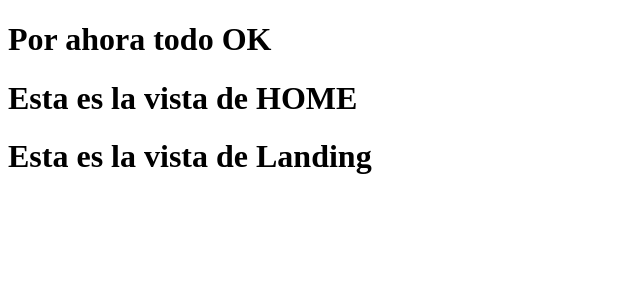
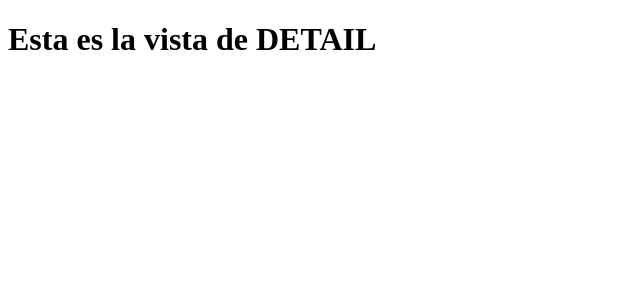
Before and after one commit to CristianSombra/PI-countries, a React (Vite) app in the folder client/: page /Detail in a window 1280 px wide. Shown: the top 300 px of the page, without its empty margins (0-640 px from the left). Built offline with nearby package versions, Linux system fonts and the light colour scheme.

Commit message:
Modificaciones funcionando

```diff
--- a/client/src/App.jsx
+++ b/client/src/App.jsx
@@ -1,18 +1,20 @@
 // import { useState } from 'react'
+import { Routes, Route } from 'react-router-dom';
 import Home from "./views/home/home";
 import Landing from "./views/landing/landing";
+import Detail from "./views/detail/detail";
+import Form from "./views/form/form";
 
 function App() {
   return (
-      <div className="App">
-        <h1>Por ahora todo OK</h1>
-
-        <Home />
-
-        <Landing />
-
-      </div>
-
+    <div className="APP">
+      <Routes>
+        <Route path="/" element={<Landing />} />
+        <Route path="/Home" element={<Home />} />
+        <Route path="/Detail" element={<Detail />} />
+        <Route path="/Form" element={<Form />} />
+      </Routes>
+    </div>
   );
 }
 
--- a/client/src/main.jsx
+++ b/client/src/main.jsx
@@ -1,10 +1,13 @@
 import React from 'react'
 import ReactDOM from 'react-dom/client'
 import App from './App.jsx'
+import { BrowserRouter } from "react-router-dom";
 
 
 
 const root = ReactDOM.createRoot(document.getElementById('root'));
 root.render(
-    <App />
+    <BrowserRouter>
+        <App />
+    </BrowserRouter>
 );
--- /dev/null
+++ b/client/src/views/detail/detail.jsx
@@ -0,0 +1,10 @@
+const Detail = () => {
+    return(
+        <>
+            <h1> Esta es la vista de DETAIL</h1>
+        </>
+    )
+};
+
+
+export default Detail;
--- /dev/null
+++ b/client/src/views/form/form.jsx
@@ -0,0 +1,10 @@
+const Form = () => {
+    return(
+        <>
+            <h1> Esta es la vista de FORM</h1>
+        </>
+    )
+};
+
+
+export default Form;
```
Also changed, not shown: client/src/views/detail/detail.module.css (added), client/src/views/form/form.module.css (added).
